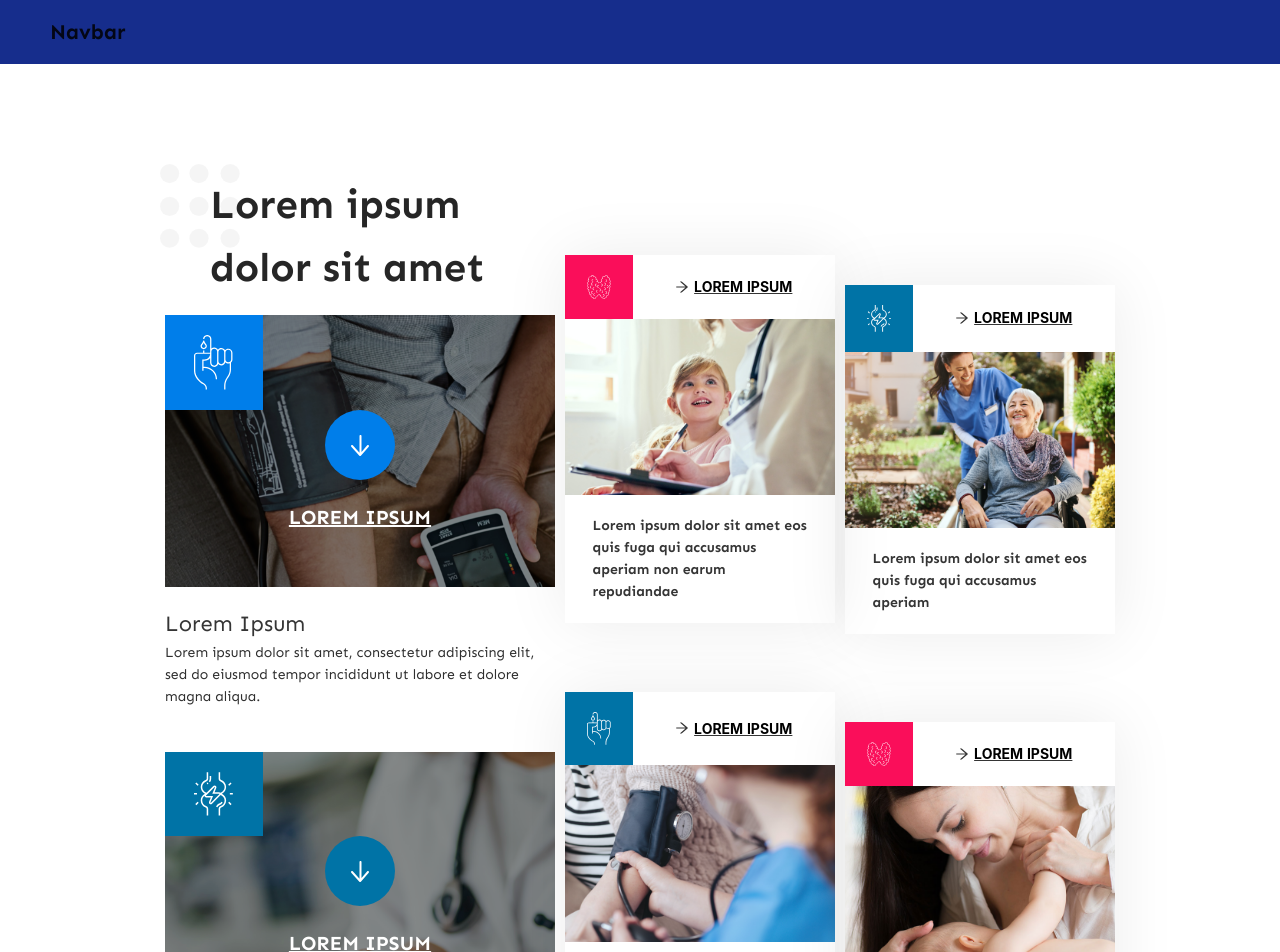
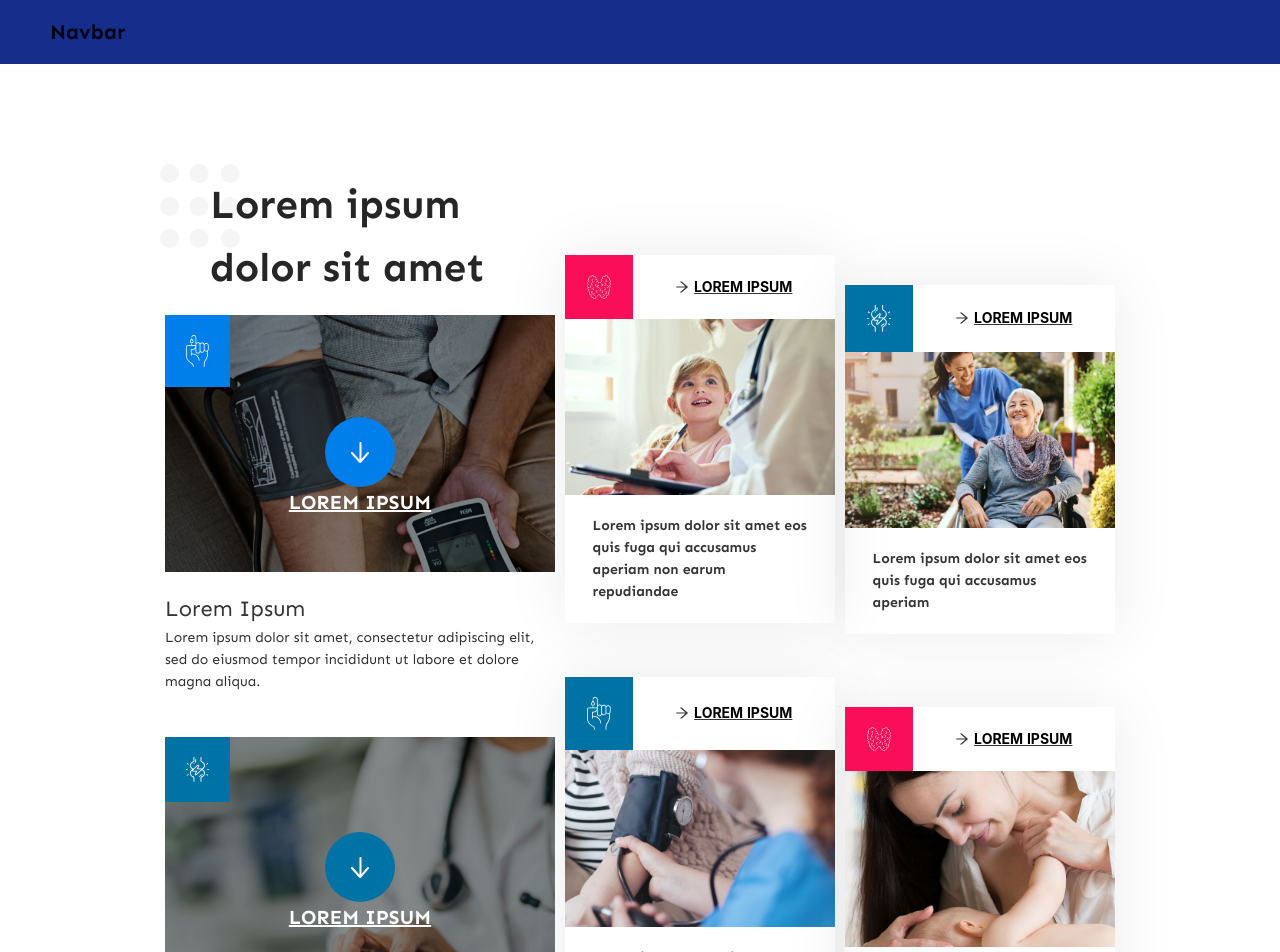
Before and after one commit to GuillaumeLeCorre14/test-licorn-publishing, a React (Create React App) app: page / in a window 1280 px wide. Shown: the top 952 px of the page. Built offline with nearby package versions, Linux system fonts and the light colour scheme.

Commit message:
Légère modification sur les articles

```diff
--- a/src/components/content/articles/cardType1.js
+++ b/src/components/content/articles/cardType1.js
@@ -16,29 +16,22 @@ const CardType1 = (props) => {
         style={{
           backgroundImage: `url(${props.image})`,
           backgroundSize: "cover",
-          // backgroundSize: "100%",
           backgroundRepeat: "no-repeat",
-          // width: "100%",
-          // minHeight: "300px",
-          // padding: "0px 0px 50px 0px",
         }}
       >
         <Col span={24}>
           <Row align="middle">
-            <Col style={{ backgroundColor: iconColorBackground, padding: "20px 10px 20px 10px" }} span={6}>
+            <Col style={{ backgroundColor: iconColorBackground, padding: "20px 10px 20px 10px" }} span={4}>
               <img src={iconSVG} alt="img" style={{ width: "50%" }} />
             </Col>
           </Row>
           <Row align="middle">
             <Col span={24}>
               {iconColorBackground === "#007eea" ? (
-                <img src={ArrowDownSVG} alt="img" />
+                <img style={{ marginTop: "30px" }} src={ArrowDownSVG} alt="img" />
               ) : (
-                <img src={ArrowDownSVG2} alt="img" />
+                <img style={{ marginTop: "30px" }} src={ArrowDownSVG2} alt="img" />
               )}
-              {/* <img src={ArrowDownSVG} alt="img" /> */}
-              <br />
-              <br />
               <div>
                 <h1 className="title-card1" style={{ fontSize: "20px", color: "white", textDecoration: "underline" }}>
                   {title}
```
